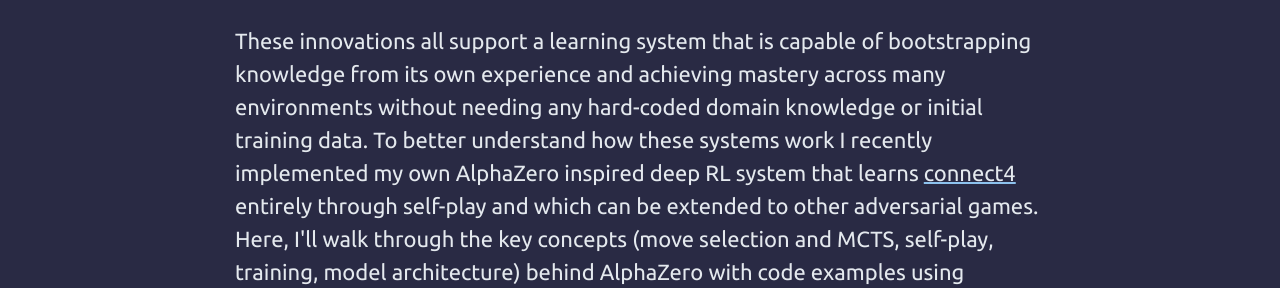
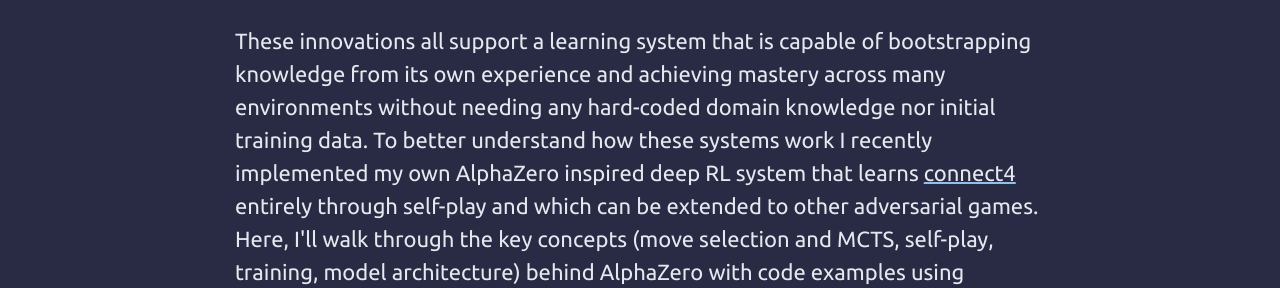
Before and after one commit to ajpkim/ajpkim.github.io, a Jekyll site: the page built from _projects/2020-09-11-alphaconnect.html, in a window 1280 px wide and 1400 px high, scrolled down 973 px. Shown: the part 232-520 px from the top of the window. Built offline with Jekyll 4.4.1, drawn with Linux system fonts in a browser that asks for light colours.

Commit message:
adding paper club placeholder, typos in alphaconnect

```diff
--- a/_pages/projects.html
+++ b/_pages/projects.html
@@ -6,7 +6,7 @@ permalink: /projects/
 
 <h1> projects </h1>
 <ul>
-  {% for project in site.projects %}
+  {% for project in site.projects reversed %}
   <li><a href="{{ project.url }}">{{ project.title }}</a></li>
   {% endfor %}
 </ul>
--- a/_projects/2020-09-11-alphaconnect.html
+++ b/_projects/2020-09-11-alphaconnect.html
@@ -6,11 +6,11 @@ date: 2020-09-11
 math: true
 floating_toc: true
 link:
-  - https://github.com/ajpkim/alpha_connect4
+  - https://github.com/ajpkim/AlphaConnect
   - github
 ---
 
-<div id="outline-container-org936457c" class="outline-2">
+<div id="outline-container-1-AlphaGo-AlphaGo-Zero-AlphaZero-MuZero" class="outline-2">
 <h2 id="1-AlphaGo-AlphaGo-Zero-AlphaZero-MuZero">1. AlphaGo → AlphaGo Zero → <b>AlphaZero</b> → MuZero</h2>
 <div class="outline-text-2" id="text-1-AlphaGo-AlphaGo-Zero-AlphaZero-MuZero">
 <p>
@@ -22,12 +22,12 @@ DeepMind overcame the traditional obstacles posed by Go by pairing a deep neural
 </p>
 
 <p>
-These innovations all support a learning system that is capable of bootstrapping knowledge from its own experience and achieving mastery across many environments without needing any hard-coded domain knowledge or initial training data. To better understand how these systems work I recently implemented my own AlphaZero inspired deep RL system that learns <a href="https://en.wikipedia.org/wiki/Connect_Four">connect4</a> entirely through self-play and which can be extended to other adversarial games. Here, I'll walk through the key concepts (move selection and MCTS, self-play, training, model architecture) behind AlphaZero with code examples using pytorch. My implementation is a shallower version of the original architecture with some minor differences which I will point out as they come up.
+These innovations all support a learning system that is capable of bootstrapping knowledge from its own experience and achieving mastery across many environments without needing any hard-coded domain knowledge nor initial training data. To better understand how these systems work I recently implemented my own AlphaZero inspired deep RL system that learns <a href="https://en.wikipedia.org/wiki/Connect_Four">connect4</a> entirely through self-play and which can be extended to other adversarial games. Here, I'll walk through the key concepts (move selection and MCTS, self-play, training, model architecture) behind AlphaZero with code examples using pytorch. My implementation is a shallower version of the original architecture with some minor differences which I will point out as they come up.
 </p>
 </div>
 </div>
 
-<div id="outline-container-org3a8b93c" class="outline-2">
+<div id="outline-container-Table-of-Contents" class="outline-2">
 <h2 id="Table-of-Contents">Table of Contents</h2>
 <div class="outline-text-2" id="text-Table-of-Contents">
 <ul class="org-ul">
@@ -61,11 +61,11 @@ These innovations all support a learning system that is capable of bootstrapping
 </div>
 </div>
 
-<div id="outline-container-orge66740b" class="outline-2">
+<div id="outline-container-2.-The-Intuitive-Picture" class="outline-2">
 <h2 id="2.-The-Intuitive-Picture">2. The Intuitive Picture</h2>
 <div class="outline-text-2" id="text-2.-The-Intuitive-Picture">
 <p>
-Before discussing the details I want to give a little more overview of how AlphaZero works at an intuitive level to help frame what follows. Traditional game engines like <a href="https://en.wikipedia.org/wiki/Deep_Blue_(chess_computer)">Deep Blue</a> or <a href="https://en.wikipedia.org/wiki/Stockfish_(chess)">StockFish</a> rely on deep searches in the game tree and hard-coded game-specific evaluation features to assess and find moves. In contrast to these less general methods, AlphaZero learns entirely from its own experience playing the game, adopting strategies that fare well and moving on from ones that fare poorly.
+Before discussing the details I want to give a little more overview of how AlphaZero works at an intuitive level to help frame what follows. Traditional game engines like <a href="https://en.wikipedia.org/wiki/Deep_Blue_(chess_computer)">Deep Blue</a> and <a href="https://en.wikipedia.org/wiki/Stockfish_(chess)">StockFish</a> rely on deep searches in the game tree and hard-coded game-specific evaluation features to assess and find moves. In contrast to these less general methods, AlphaZero learns entirely from its own experience playing the game, adopting strategies that fare well and moving on from ones that fare poorly.
 </p>
 
 <p>
@@ -82,7 +82,7 @@ The result is a feedback cycle where the network guides the search process which
 </div>
 </div>
 
-<div id="outline-container-org852cda8" class="outline-2">
+<div id="outline-container-3.-Move-Selection" class="outline-2">
 <h2 id="3.-Move-Selection">3. Move Selection</h2>
 <div class="outline-text-2" id="text-3.-Move-Selection">
 <p>
@@ -120,7 +120,7 @@ Eventually, the normalized action counts (computed using \(N\) values) from the
 </p>
 </div>
 
-<div id="outline-container-orgd713bab" class="outline-3">
+<div id="outline-container-3.1.-MCTS-simulation" class="outline-3">
 <h3 id="3.1.-MCTS-simulation">3.1. MCTS simulation</h3>
 <div class="outline-text-3" id="text-3.1.-MCTS-simulation">
 <p>
@@ -224,7 +224,7 @@ And here's a high level view of the whole MCTS process (<code>dirichlet_alpha</c
 </div>
 </div>
 
-<div id="outline-container-orgc47844e" class="outline-2">
+<div id="outline-container-4.-Self-Play-Policy-Improvement" class="outline-2">
 <h2 id="4.-Self-Play-Policy-Improvement">4. Self-Play Policy Improvement</h2>
 <div class="outline-text-2" id="text-4.-Self-Play-Policy-Improvement">
 <p>
@@ -232,7 +232,7 @@ The self-play training regime is what I find to be the most interesting part of
 </p>
 </div>
 
-<div id="outline-container-org0999c02" class="outline-3">
+<div id="outline-container-4.1.-MCTS-self-play" class="outline-3">
 <h3 id="4.1.-MCTS-self-play">4.1. MCTS self-play</h3>
 <div class="outline-text-3" id="text-4.1.-MCTS-self-play">
 <p>
@@ -271,7 +271,7 @@ The network is randomly initialized and entirely trained on data generated throu
 </div>
 </div>
 
-<div id="outline-container-org226c6d3" class="outline-3">
+<div id="outline-container-4.2.-Loss-and-learning" class="outline-3">
 <h3 id="4.2.-Loss-and-learning">4.2. Loss and learning</h3>
 <div class="outline-text-3" id="text-4.2.-Loss-and-learning">
 <p>
@@ -334,7 +334,7 @@ In python (with regularization outsourced to the torch optimizer):
 </div>
 </div>
 
-<div id="outline-container-orgff0e1ac" class="outline-2">
+<div id="outline-container-5.-The-Network" class="outline-2">
 <h2 id="5.-The-Network">5. The Network</h2>
 <div class="outline-text-2" id="text-5.-The-Network">
 <p>
@@ -342,7 +342,7 @@ With everything else now in place let's turn to the actual network architecture.
 </p>
 </div>
 
-<div id="outline-container-orge9ac940" class="outline-3">
+<div id="outline-container-5.1.-Game-state-encoding" class="outline-3">
 <h3 id="5.1.-Game-state-encoding">5.1. Game state encoding</h3>
 <div class="outline-text-3" id="text-5.1.-Game-state-encoding">
 <p>
@@ -351,7 +351,7 @@ Go is played on a 19x19 board and AlphaZero is provided the game state as a (19x
 </div>
 </div>
 
-<div id="outline-container-org2db01b0" class="outline-3">
+<div id="outline-container-5.2.-Convolutional-layer" class="outline-3">
 <h3 id="5.2.-Convolutional-layer">5.2. Convolutional layer</h3>
 <div class="outline-text-3" id="text-5.2.-Convolutional-layer">
 <p>
@@ -390,7 +390,7 @@ Implementation in pytorch (with less convolutional filters):
 </div>
 </div>
 
-<div id="outline-container-orgeb49f61" class="outline-3">
+<div id="outline-container-5.3.-Residual-blocks" class="outline-3">
 <h3 id="5.3.-Residual-blocks">5.3. Residual blocks</h3>
 <div class="outline-text-3" id="text-5.3.-Residual-blocks">
 <p>
@@ -431,7 +431,7 @@ Implementation in pytorch (again with less convolutional filters):
 </div>
 </div>
 
-<div id="outline-container-orgae4a347" class="outline-3">
+<div id="outline-container-5.4.-Value-head" class="outline-3">
 <h3 id="5.4.-Value-head">5.4. Value head</h3>
 <div class="outline-text-3" id="text-5.4.-Value-head">
 <p>
@@ -471,7 +471,7 @@ Implementation in pytorch (different dimensions):
 </div>
 </div>
 
-<div id="outline-container-orgbe73983" class="outline-3">
+<div id="outline-container-5.5.-Policy-head" class="outline-3">
 <h3 id="5.5.-Policy-head">5.5. Policy head</h3>
 <div class="outline-text-3" id="text-5.5.-Policy-head">
 <p>
@@ -508,7 +508,7 @@ Implementation in pytorch (different dimensions):
 </div>
 </div>
 
-<div id="outline-container-orgbb899cd" class="outline-3">
+<div id="outline-container-5.6.-Putting-it-all-together" class="outline-3">
 <h3 id="5.6.-Putting-it-all-together">5.6. Putting it all together</h3>
 <div class="outline-text-3" id="text-5.6.-Putting-it-all-together">
 <p>
@@ -538,7 +538,7 @@ Implementation in pytorch (different number of residual blocks):
 </div>
 </div>
 
-<div id="outline-container-orgf8565a3" class="outline-2">
+<div id="outline-container-6.-AlphaConnect" class="outline-2">
 <h2 id="6.-AlphaConnect">6. AlphaConnect</h2>
 <div class="outline-text-2" id="text-6.-AlphaConnect">
 <p>
@@ -546,7 +546,7 @@ We've covered all the basics of AlphaZero, and I will now discuss the process of
 </p>
 </div>
 
-<div id="outline-container-orge4eef2c" class="outline-3">
+<div id="outline-container-6.1.-Hyperparameters" class="outline-3">
 <h3 id="6.1.-Hyperparameters">6.1. Hyperparameters</h3>
 <div class="outline-text-3" id="text-6.1.-Hyperparameters">
 <p>
@@ -599,7 +599,7 @@ horizontal_flip: True
 </div>
 </div>
 
-<div id="outline-container-org96dae57" class="outline-3">
+<div id="outline-container-6.2.-Multithreading" class="outline-3">
 <h3 id="6.2.-Multithreading">6.2. Multithreading</h3>
 <div class="outline-text-3" id="text-6.2.-Multithreading">
 <p>
@@ -609,7 +609,7 @@ The biggest weakness of AlphaConnect is that the system is single threaded and c
 </div>
 </div>
 
-<div id="outline-container-org62b9447" class="outline-2">
+<div id="outline-container-7.-Looking-Ahead" class="outline-2">
 <h2 id="7.-Looking-Ahead">7. Looking Ahead</h2>
 <div class="outline-text-2" id="text-7.-Looking-Ahead">
 <p>
```
Also changed, not shown: _projects/2021-04-11-paper-club.html (added, +14 -0 lines).
